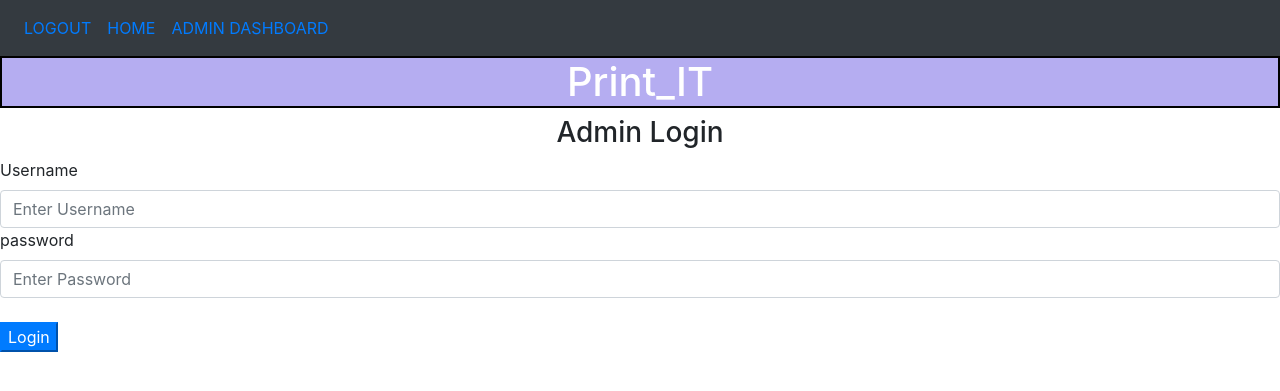
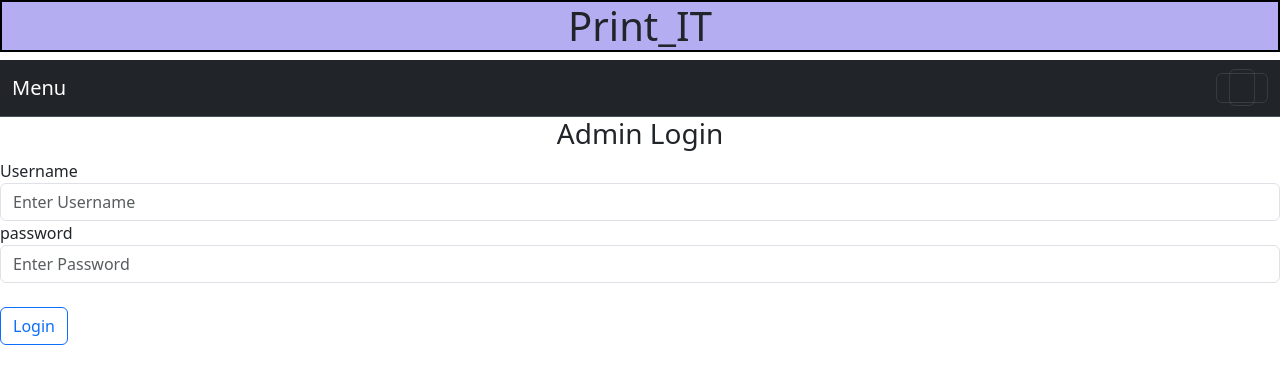
Before and after one commit to Pratham4040/Print-IT, a Python web app: template WEBSITE/templates/AdminLogin.html in a window 1280 px wide. Shown: the top 391 px of the page. Run offline with Jinja, Linux system fonts and the light colour scheme; the template is opened without the code that fills it, so the values that code supplies are empty; some libraries are stand-ins or nearby versions.

Commit message:
did more css added new Menu section

```diff
--- a/WEBSITE/static/css/main.css
+++ b/WEBSITE/static/css/main.css
@@ -7,7 +7,7 @@ h1{
     display: flex;
     justify-content: center;
     align-items: center;
-    background-color: rgba(96, 79, 224, 0.466);
+    background-color: #604fe077;
     color: rgb(255, 255, 255);
     border: 2px solid black;
 }
--- a/WEBSITE/templates/AdminLogin.html
+++ b/WEBSITE/templates/AdminLogin.html
@@ -23,6 +23,6 @@
 
   </div>
   <br />
-  <button type="submit" class="'btn btn-primary">Login</button>
+  <button type="submit" class="btn btn-outline-primary">Login</button>
  </form>
 {% endblock %}
--- a/WEBSITE/templates/home.html
+++ b/WEBSITE/templates/home.html
@@ -8,7 +8,7 @@
     <p>{{form.hidden_tag()}}</p>
     <p>{{form.file()}}</p>
     <p>Number Of Pages:- {{form.numberOfPagesUser}} </p>
-    <button type="submit" class="'btn btn-primary">Print-IT</button>
+    <button type="submit" class="btn btn-outline-primary">Print-IT</button>
 
 </form>
 {% endblock %}
--- a/WEBSITE/templates/index.html
+++ b/WEBSITE/templates/index.html
@@ -6,55 +6,37 @@
     <meta name="viewport" content="width=device-width, initial-scale=1.0">
     <title>Home</title>
     <link rel="stylesheet" href="../static/css/main.css">
-    <link
-        rel="stylesheet"
-        href="https://stackpath.bootstrapcdn.com/font-awesome/4.7.0/css/font-awesome.min.css"
-        crossorigin="anonymous"
-      />
-      <link
-        rel="stylesheet"
-        href="https://stackpath.bootstrapcdn.com/bootstrap/4.4.1/css/bootstrap.min.css"
-        integrity="sha384-Vkoo8x4CGsO3+Hhxv8T/Q5PaXtkKtu6ug5TOeNV6gBiFeWPGFN9MuhOf23Q9Ifjh"
-        crossorigin="anonymous"
-      />
+    <link href="https://cdn.jsdelivr.net/npm/bootstrap@5.3.3/dist/css/bootstrap.min.css" rel="stylesheet" integrity="sha384-QWTKZyjpPEjISv5WaRU9OFeRpok6YctnYmDr5pNlyT2bRjXh0JMhjY6hW+ALEwIH" crossorigin="anonymous">
 
 </head>
 <body>
-    <nav class = "navbar navbar-expand-lg navber-dark bg-dark">
-        <button class="navbar-toggler"type="button" data-toggle="collapse" data-target="#navbar">
+  <div class="headings">
+    {% block headings %}
+    {% endblock %}
+    </div>
+  <nav class="navbar bg-dark border-bottom border-body" data-bs-theme="dark">
+      <div class="container-fluid">
+        <a class="navbar-brand" href="#">Menu</a>
+        <button class="navbar-toggler" type="button" data-bs-toggle="collapse" data-bs-target="#navbarNav" aria-controls="navbarNav" aria-expanded="false" aria-label="Toggle navigation">
             <span class = "navbar-toggler"></span>
+        </button>
 
+        <div class="collapse navbar-collapse"id="navbarNav">
 
-        </button>
-        <div class="collapse navbar-collapse"id="navbar">
             <div class="navbar-nav">
                 <a class="nav-item nav-link"id="logout" href="/logout">LOGOUT</a>
                 <a class="nav-item nav-link"id="home" href="/">HOME</a>
                 <a class="nav-item nav-link"id="login" href="/Adlogin">ADMIN DASHBOARD</a>
-            </div>
+              </div>
+
         </div>
+      </div>
     </nav>
-    <div class="headings">
-        {% block headings %}
-        {% endblock %}
-        </div>
+
         {% block content %}
         {% endblock %}
     </div>
-    <script
-        src="https://code.jquery.com/jquery-3.2.1.slim.min.js"
-        integrity="sha384-KJ3o2DKtIkvYIK3UENzmM7KCkRr/rE9/Qpg6aAZGJwFDMVNA/GpGFF93hXpG5KkN"
-        crossorigin="anonymous"
-      ></script>
-      <script
-        src="https://cdnjs.cloudflare.com/ajax/libs/popper.js/1.12.9/umd/popper.min.js"
-        integrity="sha384-ApNbgh9B+Y1QKtv3Rn7W3mgPxhU9K/ScQsAP7hUibX39j7fakFPskvXusvfa0b4Q"
-        crossorigin="anonymous"
-      ></script>
-      <script
-        src="https://maxcdn.bootstrapcdn.com/bootstrap/4.0.0/js/bootstrap.min.js"
-        integrity="sha384-JZR6Spejh4U02d8jOt6vLEHfe/JQGiRRSQQxSfFWpi1MquVdAyjUar5+76PVCmYl"
-        crossorigin="anonymous"
-      ></script>
+    <script src="https://cdn.jsdelivr.net/npm/bootstrap@5.3.3/dist/js/bootstrap.bundle.min.js" integrity="sha384-YvpcrYf0tY3lHB60NNkmXc5s9fDVZLESaAA55NDzOxhy9GkcIdslK1eN7N6jIeHz" crossorigin="anonymous"></script>
+
 </body>
 </html>
```
